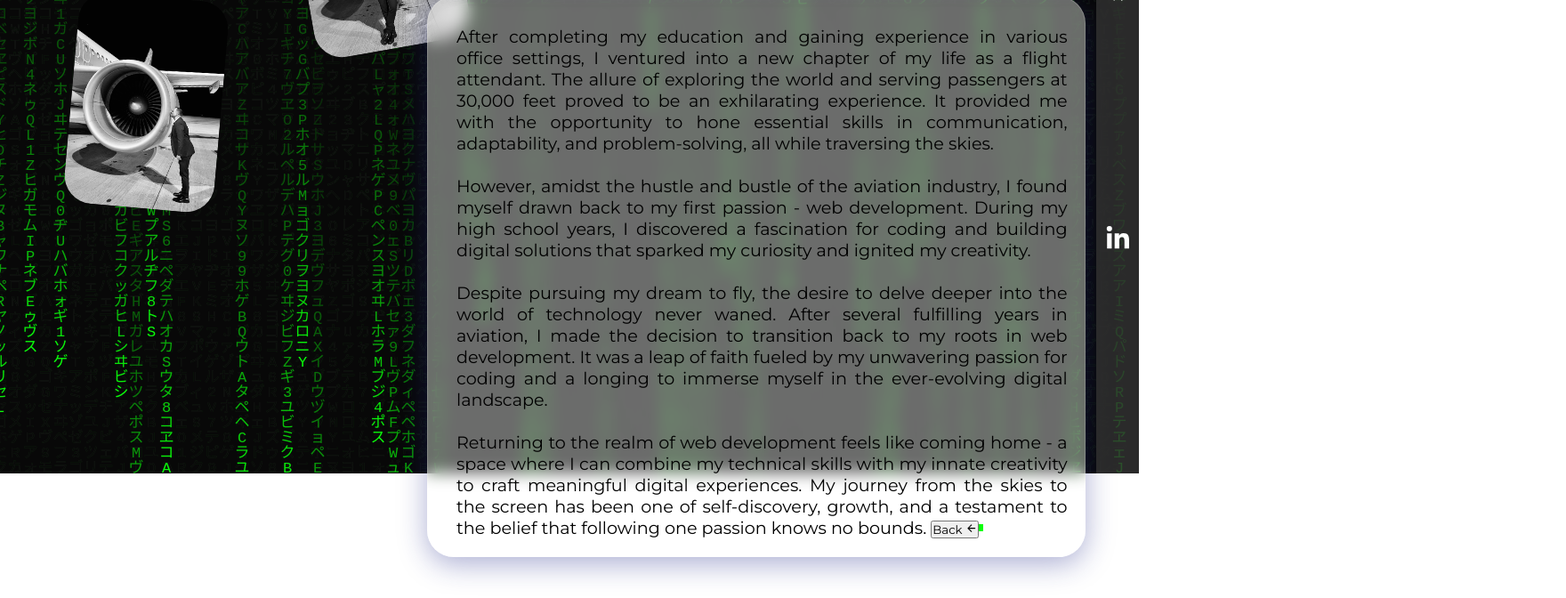
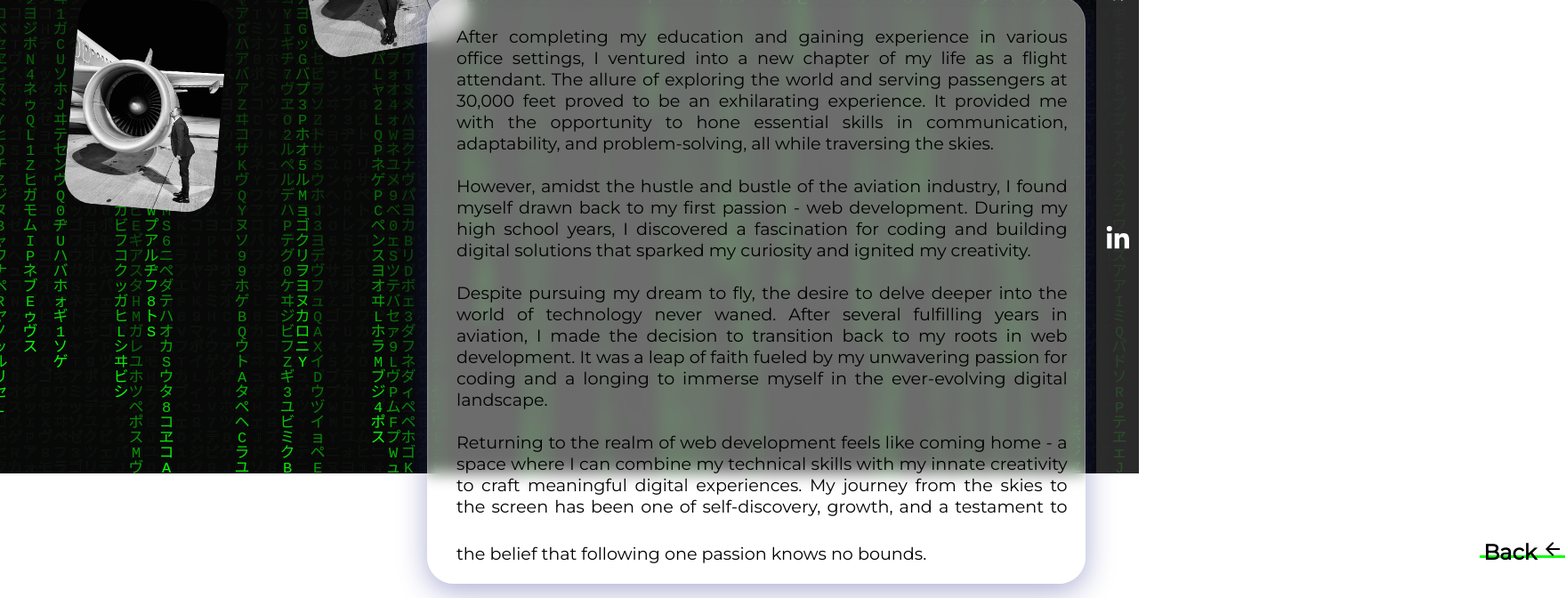
Before and after one commit to rasvanstan/portfolio, a React (Vite) app: page /about in a window 1280 px wide. Shown: the part 268-940 px from the top of the page at 89% size, 1760 px wide, since content can reach past the window. Before the commit the page ends 910 px from the top, so only its background shows below. Built offline with nearby package versions, Linux system fonts and the light colour scheme.

Commit message:
contact finished

```diff
--- a/src/components/About.jsx
+++ b/src/components/About.jsx
@@ -41,7 +41,16 @@ function About() {
             <br />
             Returning to the realm of web development feels like coming home - a space where I can combine my technical skills with my innate creativity to craft meaningful digital experiences. My journey from the skies to the screen has been one of self-discovery, growth, and a testament to the belief that following one passion knows no bounds.
             <Link to="/"> {/* Use Link component to navigate to home page */}
-            <button className='home-button'>Back <IoMdArrowBack /></button> {/* Button to navigate to home page */}
+            <button style={{
+              backgroundColor: 'transparent',
+              fontSize: '1.5rem',
+              fontWeight: '700',
+              width: '6rem',
+              position: 'relative',
+              left: '90%',
+              marginTop: '1.5rem',
+              border:'none'
+            }}>Back <IoMdArrowBack /></button> {/* Button to navigate to home page */}
             </Link>
           </p>
 
--- a/src/styles/About.css
+++ b/src/styles/About.css
@@ -91,7 +91,7 @@
 }
 
 
-#home-button {
+/* #home-button {
     background-color: transparent;
     font-size: 1.5rem;
     font-weight: 700;
@@ -99,15 +99,16 @@
     position: relative;
     left:90%;
     margin-top: -1.5rem;
-}
+} */
 button::before {
     content: '';
     background-color: #0aff0a;
     position: absolute;
-    left: -5%;
+    bottom:65%;
+    left: -10%;
     bottom: 0.5rem;
     width: 100%;
-    height: 0.5rem;
+    height: 0.2rem;
     z-index: -1;
     transition: all 0.3s ease-in-out;
     margin-left: 0.5rem;
@@ -115,5 +116,5 @@ button::before {
 
 button:hover::before {
     bottom: 0;
-    height: 80%;
+    height: 90%;
   }
```
